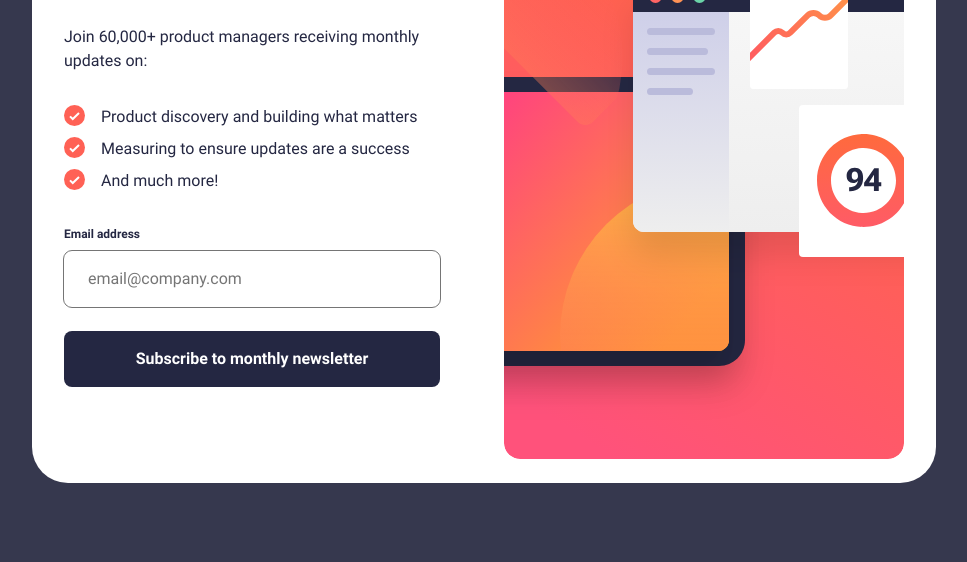
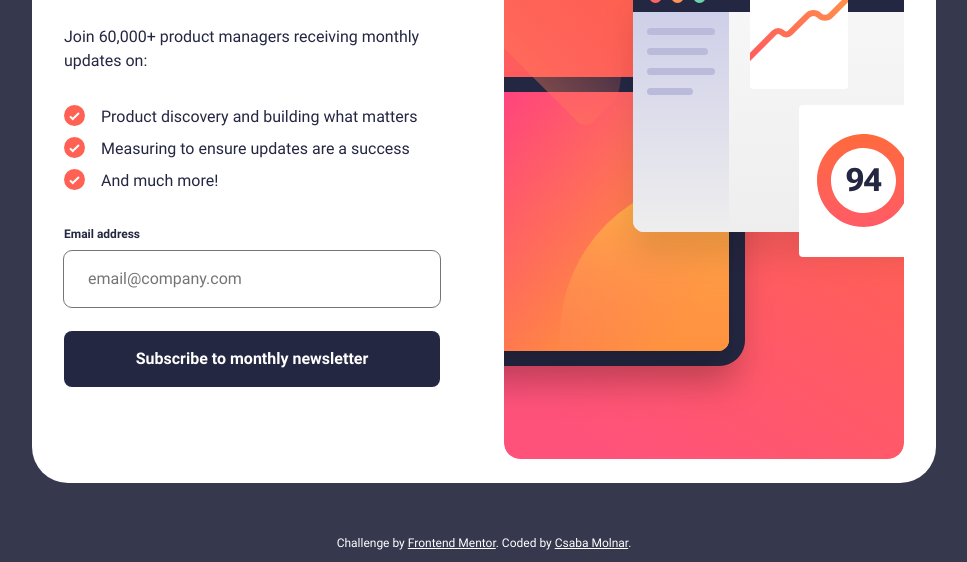
Before and after one commit to DocForLoop/newsletter-sign-up-with-success-message, a website built with Vite: page index.html in a window 1280 px wide. Shown: the part 238-800 px from the top of the page, without its empty margins (156-1123 px from the left). Built offline with nearby package versions, Linux system fonts and the light colour scheme.

Commit message:
Add attribution

```diff
--- a/index.html
+++ b/index.html
@@ -65,5 +65,12 @@
         </div>
       </dialog>
     </main>
+
+    <div class="attribution">
+      Challenge by
+      <a class="attribution__link" href="https://www.frontendmentor.io/challenges" target="_blank" rel="noopener">Frontend Mentor</a>.
+      Coded by
+      <a class="attribution__link" href="https://www.frontendmentor.io/profile/DocForLoop" target="_blank" rel="noopener">Csaba Molnar</a>.
+    </div>
   </body>
 </html>
--- a/src/scss/components/_breakpoints.scss
+++ b/src/scss/components/_breakpoints.scss
@@ -120,4 +120,21 @@
             padding-inline: 0px;
         }
     }
+
+    .attribution {
+        color: var(--clr-light);
+    }
+
+    .attribution__link {
+        color: var(--clr-light);
+
+        &:hover,
+        &:focus-visible {
+            color: var(--clr-attr-sec);
+        }
+
+        &:focus-visible {
+            outline: 3px solid var(--clr-attr-sec);
+        }
+    }
 }
--- a/src/scss/components/_newsletter.scss
+++ b/src/scss/components/_newsletter.scss
@@ -3,6 +3,7 @@
 
 .body {
     min-block-size: 100vh;
+    position: relative;
 }
 
 .main {
@@ -108,3 +109,29 @@
         outline: rem(2) solid var(--clr-secondary);
     }
 }
+
+.attribution {
+    position: absolute;
+    inset-block-end: 10px;
+    inset-inline: 0;
+    font-size: 12px;
+    text-align: center;
+    color: var(--clr-primary);
+}
+
+.attribution__link {
+    border-radius: 3px;
+    color: var(--clr-primary);
+    text-decoration: underline;
+    transition: color 0.3s;
+
+    &:hover,
+    &:focus-visible {
+        color: var(--clr-attr);
+    }
+
+    &:focus-visible {
+        outline: 3px solid var(--clr-attr);
+        outline-offset: 2px;
+    }
+}
--- a/src/scss/global/_colors.scss
+++ b/src/scss/global/_colors.scss
@@ -7,4 +7,6 @@
     --clr-linear-grad: linear-gradient(90deg, hsl(15, 100%, 61%), hsl(346, 100%, 66%));
     --clr-btn-shadow: hsla(4, 100%, 67%, 0.5);
     --clr-error-bg: hsl(2, 100%, 95%);
+    --clr-attr: hsl(4, 50%, 50%);
+    --clr-attr-sec: hsl(4, 100%, 73%);
 }
```
